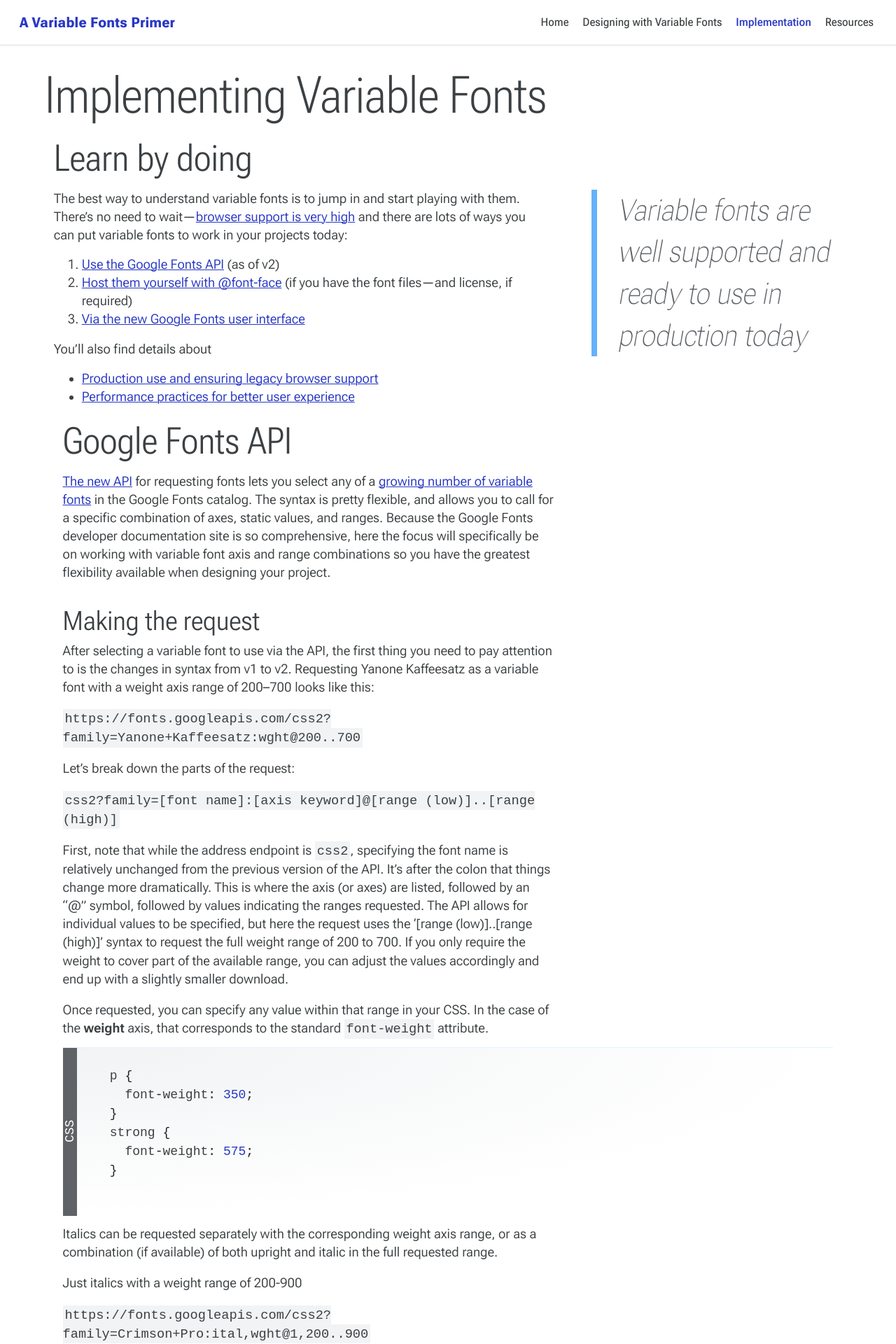
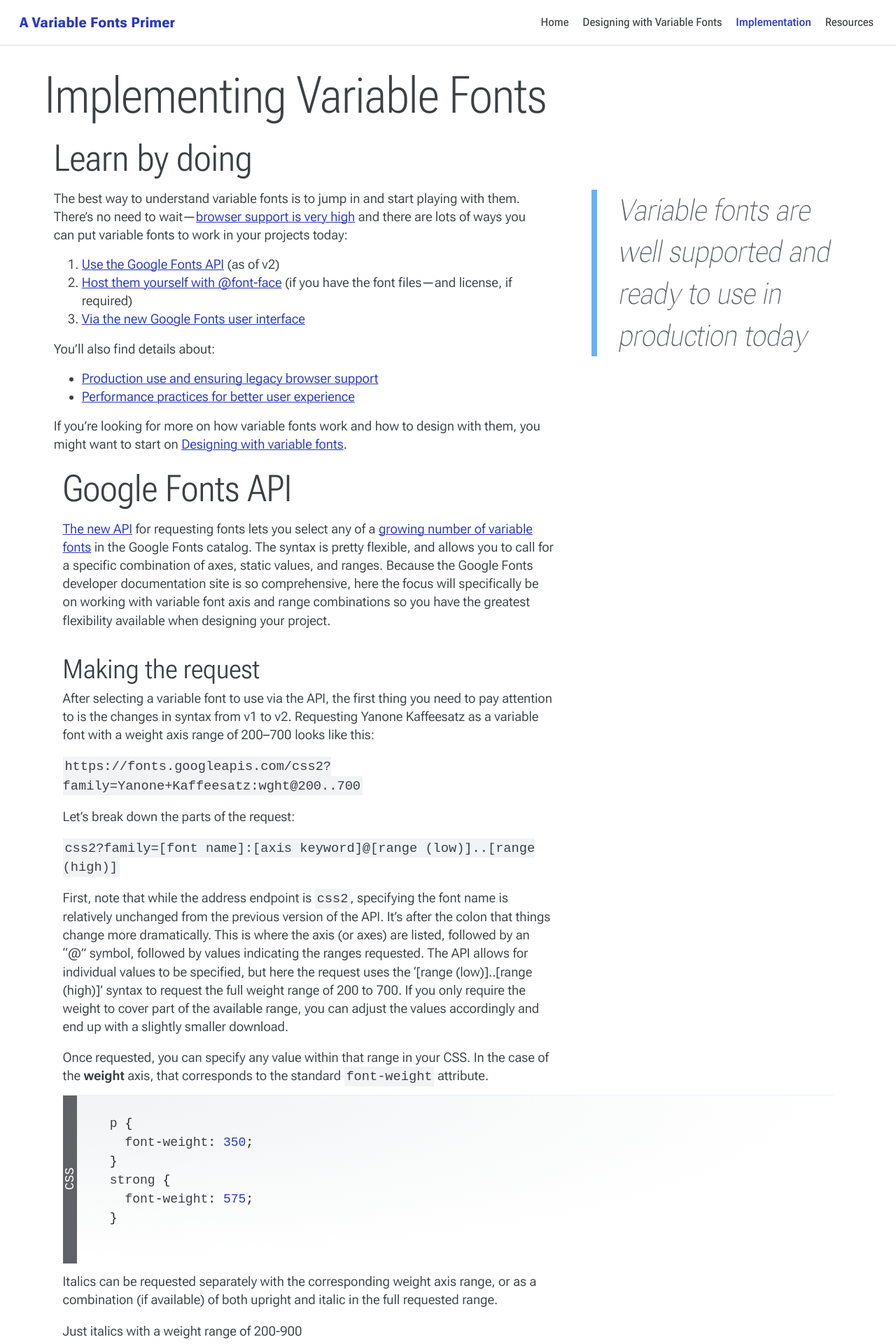
Before and after one commit to jpamental/variable-fonts, a Jekyll site: the page built from pages/implementing_variable_fonts.html, in a window 1280 px wide. Shown: the top 1920 px of the page at 70% size. Built offline with Jekyll 4.4.1, drawn with Linux system fonts in a browser that asks for light colours; some web fonts are replaced; a style sheet for code colours, icons or effects is not loaded.

Commit message:
Link additions

```diff
--- a/pages/implementing_variable_fonts.html
+++ b/pages/implementing_variable_fonts.html
@@ -16,12 +16,13 @@ permalink: /implementing-variable-fonts/
     <li><a href="#gf-ui">Via the new Google Fonts user interface</a></li>
   </ol>
 
-  <p>You’ll also find details about</p>
+  <p>You’ll also find details about:</p>
   <ul>
     <li><a href="#prog-enhance">Production use and ensuring legacy browser support</a></li>
     <li><a href="#performance">Performance practices for better user experience</a></li>
   </ul>
 
+  <p>If you’re looking for more on how variable fonts work and how to design with them, you might want to start on <a href="{{ site.baseurl }}/about-variable-fonts/">Designing with variable fonts</a>.</p>
 
 </sectino>
 <section class="content-section" id="gf-api">
```
